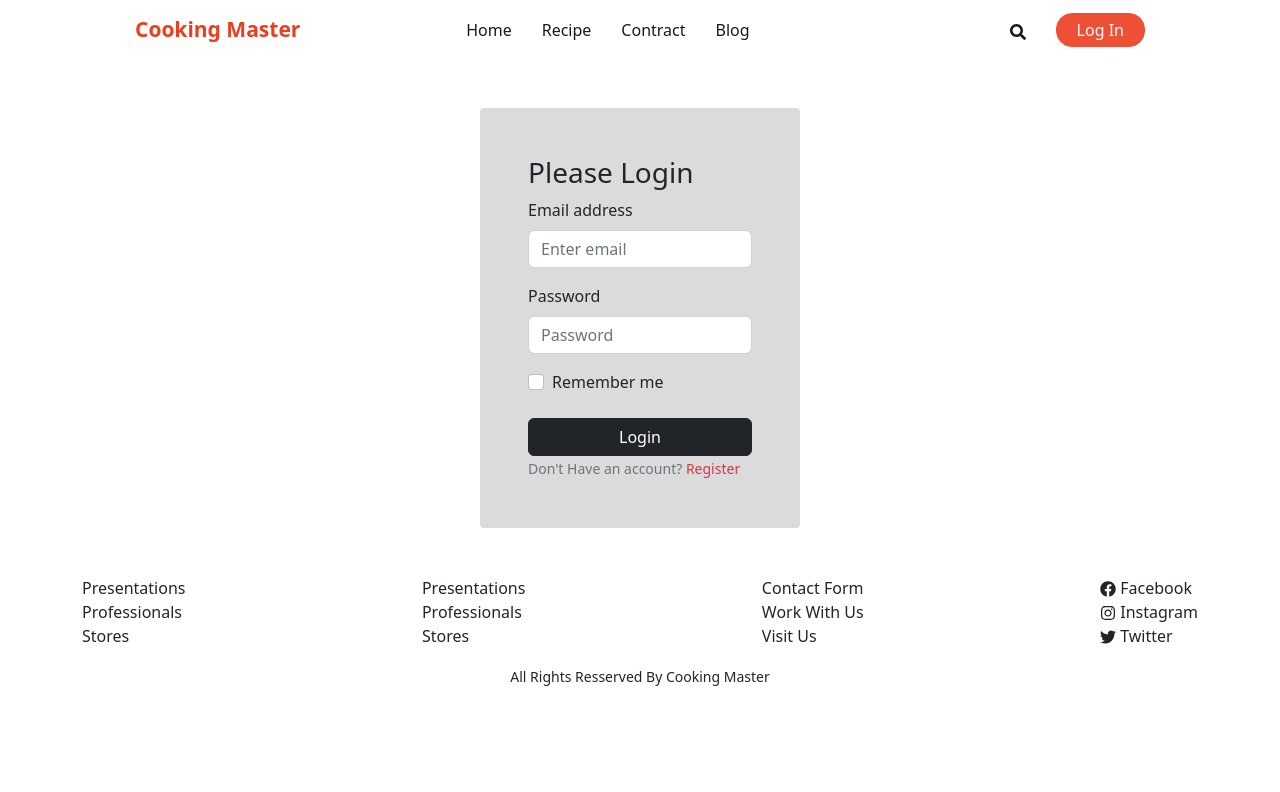
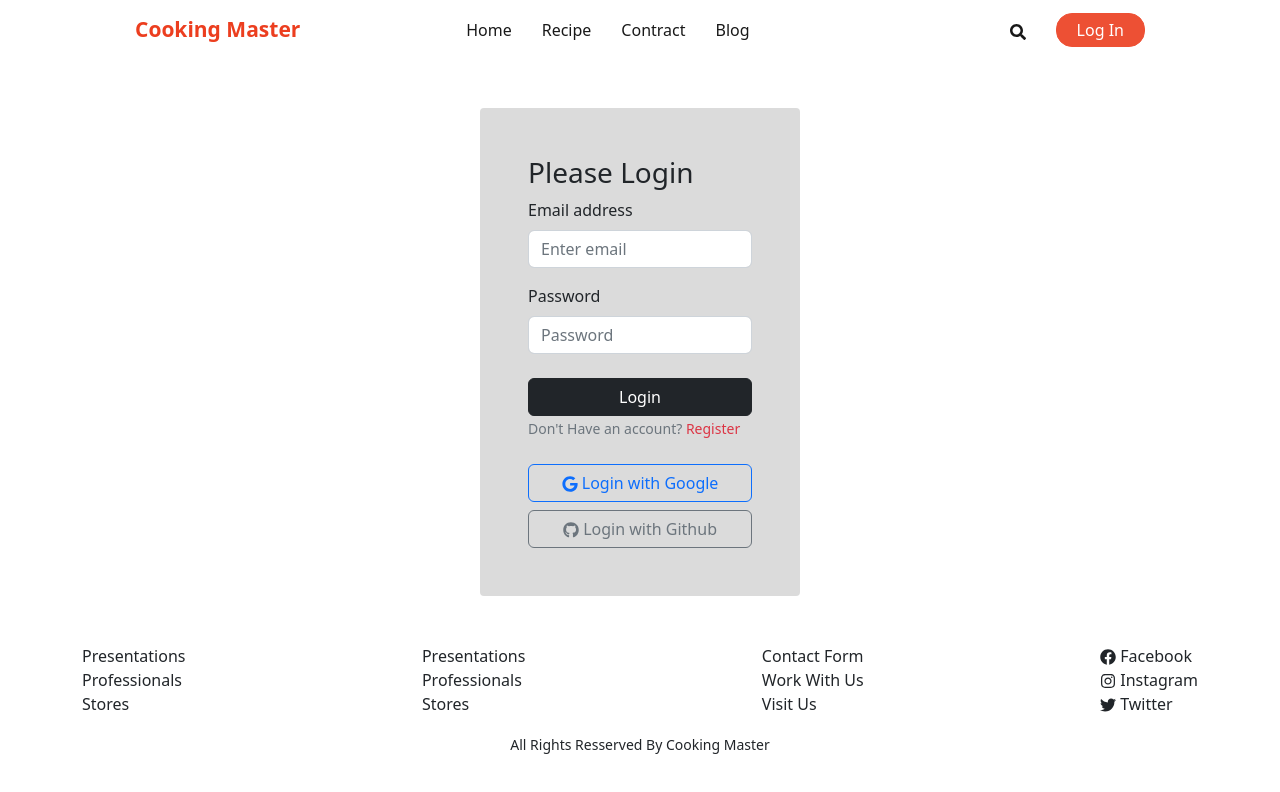
Before and after one commit to MohonSaha/Cooking-master, a React (Vite) app: page /login in a window 1280 px wide. Shown: the top 792 px of the page. Built offline with nearby package versions, Linux system fonts and the light colour scheme.

Commit message:
implement google signIn

```diff
--- a/src/pages/Login/Login/Login.jsx
+++ b/src/pages/Login/Login/Login.jsx
@@ -2,11 +2,12 @@ import React, { useContext, useState } from 'react';
 import { Button, Container, Form } from 'react-bootstrap';
 import { Link, useLocation, useNavigate } from 'react-router-dom';
 import { AuthContext } from '../../../providers/AuthProviders';
+import { FaGithub, FaGoogle } from 'react-icons/fa';
 
 const Login = () => {
 
     const [error, setError] = useState('');
-    const {signIn} = useContext(AuthContext);
+    const {signIn, signInWithGoogle} = useContext(AuthContext);
 
 
     const handleLogin = event =>{
@@ -22,6 +23,22 @@ const Login = () => {
         // }
 
         signIn(email, password)
+        .then(result=>{
+            const loggedUser = result.user;
+            console.log(loggedUser);
+            form.reset()
+        })
+        .catch(error => {
+            setError(error.message)
+        })
+    }
+
+
+    // Handle Google signIn:
+    const handleGoogleSignIn = () =>{
+        setError('');
+
+        signInWithGoogle()
         .then(result=>{
             const loggedUser = result.user;
             console.log(loggedUser);
@@ -47,9 +64,6 @@ const Login = () => {
                         <Form.Label>Password</Form.Label>
                         <Form.Control type="password" name='password' required placeholder="Password" />
                     </Form.Group>
-                    <Form.Group className="mb-3" controlId="formBasicCheckbox">
-                        <Form.Check type="checkbox" label="Remember me" />
-                    </Form.Group>
 
                     <Form.Text className="text-danger">
                         {error}
@@ -64,6 +78,10 @@ const Login = () => {
                         Don't Have an account? <Link className='text-decoration-none text-danger' to='/register'>Register</Link>
                     </Form.Text>
 
+                    <Button onClick={handleGoogleSignIn} className='mt-4 w-100' variant="outline-primary"><FaGoogle/> Login with Google</Button>
+
+                    <Button className='mt-2 w-100' variant="outline-secondary"><FaGithub/> Login with Github</Button>
+
                     <Form.Text className="text-success">
 
                     </Form.Text>
--- a/src/pages/Login/Register/Register.jsx
+++ b/src/pages/Login/Register/Register.jsx
@@ -33,11 +33,12 @@ const Register = () => {
             return;
         }
 
+
         createUser(email, password)
         .then(result =>{
             const createdUser = result.user;
             console.log(createdUser);
-            form.reset()
+            form.reset();
         })
         .catch(error =>{
             console.log(error);
@@ -70,13 +71,6 @@ const Register = () => {
                         <Form.Control type="password" name='password'  placeholder="Password" />
                     </Form.Group>
 
-                    <Form.Group className="mb-3" controlId="formBasicCheckbox">
-                        <Form.Check
-                        type="checkbox"
-                         name="accept"
-                         label={<Link to="/terms" className='text-decoration-none'>Accept terms and conditions</Link>} />
-                    </Form.Group>
-
                     <Form.Text className="text-danger mt-0 mb-3 fs-6">
                         {error}
                     </Form.Text>
@@ -86,7 +80,7 @@ const Register = () => {
                     </Button><br />
 
                     <Form.Text className="text-secondary">
-                        Already have account <Link className='text-decoration-none text-danger' to='/login'>Login</Link>
+                        Already have account? <Link className='text-decoration-none text-danger' to='/login'>Login</Link>
                     </Form.Text>
 
                     <Form.Text className="text-success">
--- a/src/providers/AuthProviders.jsx
+++ b/src/providers/AuthProviders.jsx
@@ -1,10 +1,11 @@
 import React, { createContext } from 'react';
-import { createUserWithEmailAndPassword, getAuth, signInWithEmailAndPassword } from "firebase/auth";
+import { GoogleAuthProvider, createUserWithEmailAndPassword, getAuth, signInWithEmailAndPassword, signInWithPopup } from "firebase/auth";
 import app from '../firebase/Firebase.config';
 
 
 export const AuthContext = createContext(null);
 const auth = getAuth(app);
+const googleProvider = new GoogleAuthProvider();
 
 const AuthProviders = ({children}) => {
 
@@ -17,11 +18,16 @@ const AuthProviders = ({children}) => {
         return signInWithEmailAndPassword(auth, email, password);
     }
 
+    const signInWithGoogle = () =>{
+        return signInWithPopup(auth, googleProvider);
+    }
+
     const authInfo = {
         // user,
         // loading,
         createUser,
-        signIn
+        signIn,
+        signInWithGoogle
         // logOut
     }
 
```
